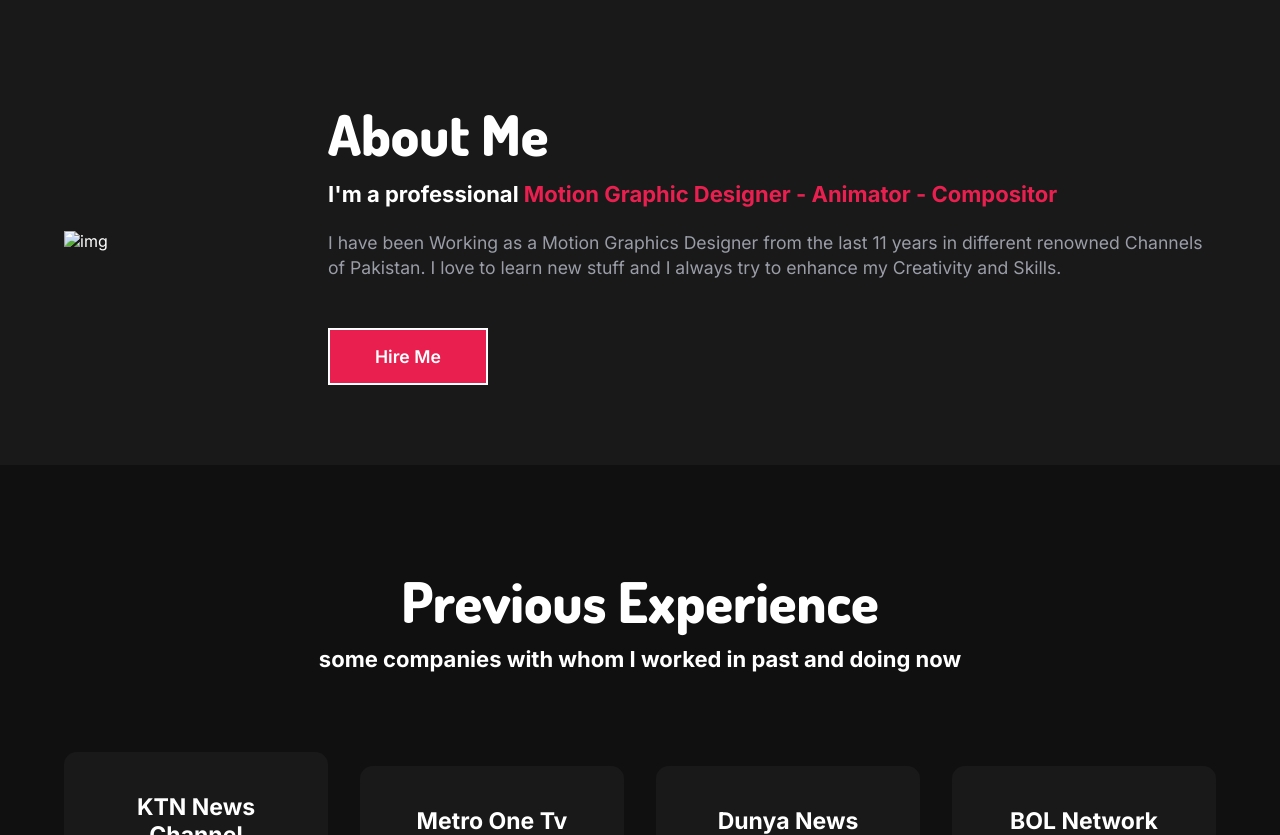
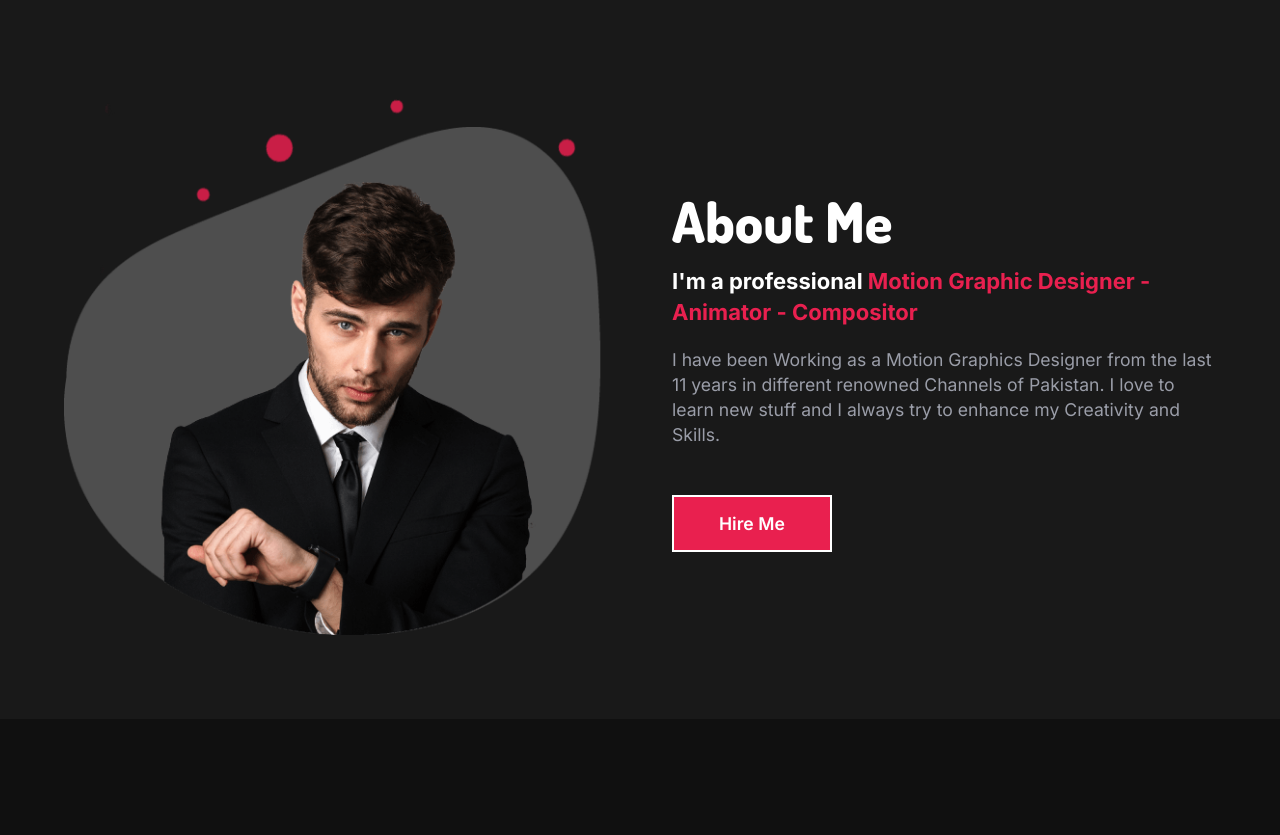
Before and after one commit to ibrahim-hussain1/umairhussain-portfolio, a plain HTML site: page index.html in a window 1280 px wide. Shown: the part 802-1637 px from the top of the page. Drawn offline with nearby package versions, Linux system fonts and the light colour scheme; files whose address does not match are found by name.

Commit message:
Update index.html
change images path

```diff
--- a/index.html
+++ b/index.html
@@ -28,7 +28,7 @@
 
     <!-- header section  -->
     <header>
-        <a href="#home" class="logo"><img src="/img/logo.png" alt="logo"></a>
+        <a href="#home" class="logo"><img src="img/logo.png" alt="logo"></a>
         <div class="bx bx-menu" id="menu-icon"></div>
 
         <ul class="navlist">
@@ -53,8 +53,8 @@
 
     <!-- about section -->
     <section class="about" id="about">
-        <div class="/img/about-img">
-            <img src="about.png" alt="img">
+        <div class="about-img">
+            <img src="img/about.png" alt="img">
         </div>
         <div class="about-text">
             <h2>About Me</h2>
```
